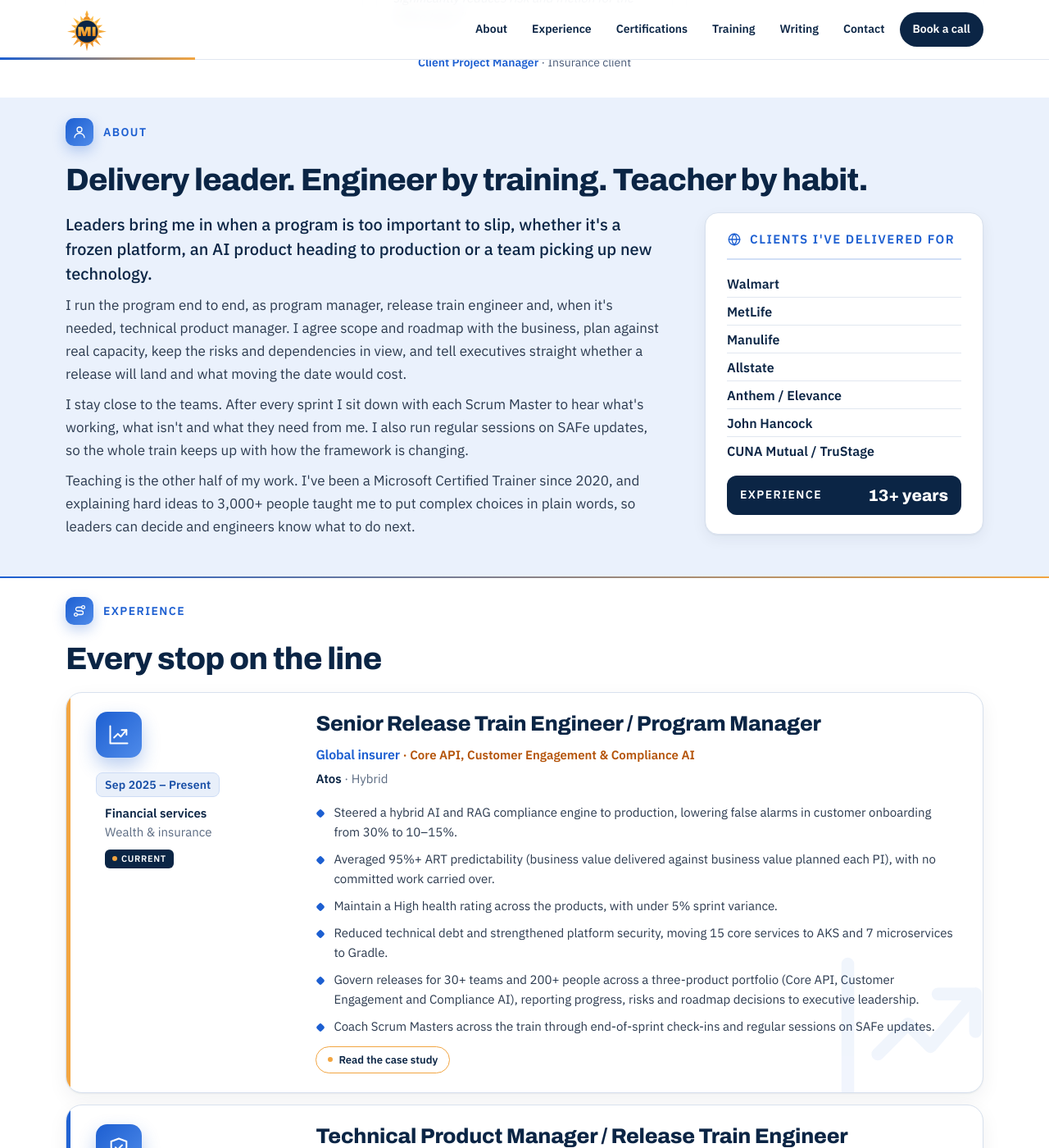
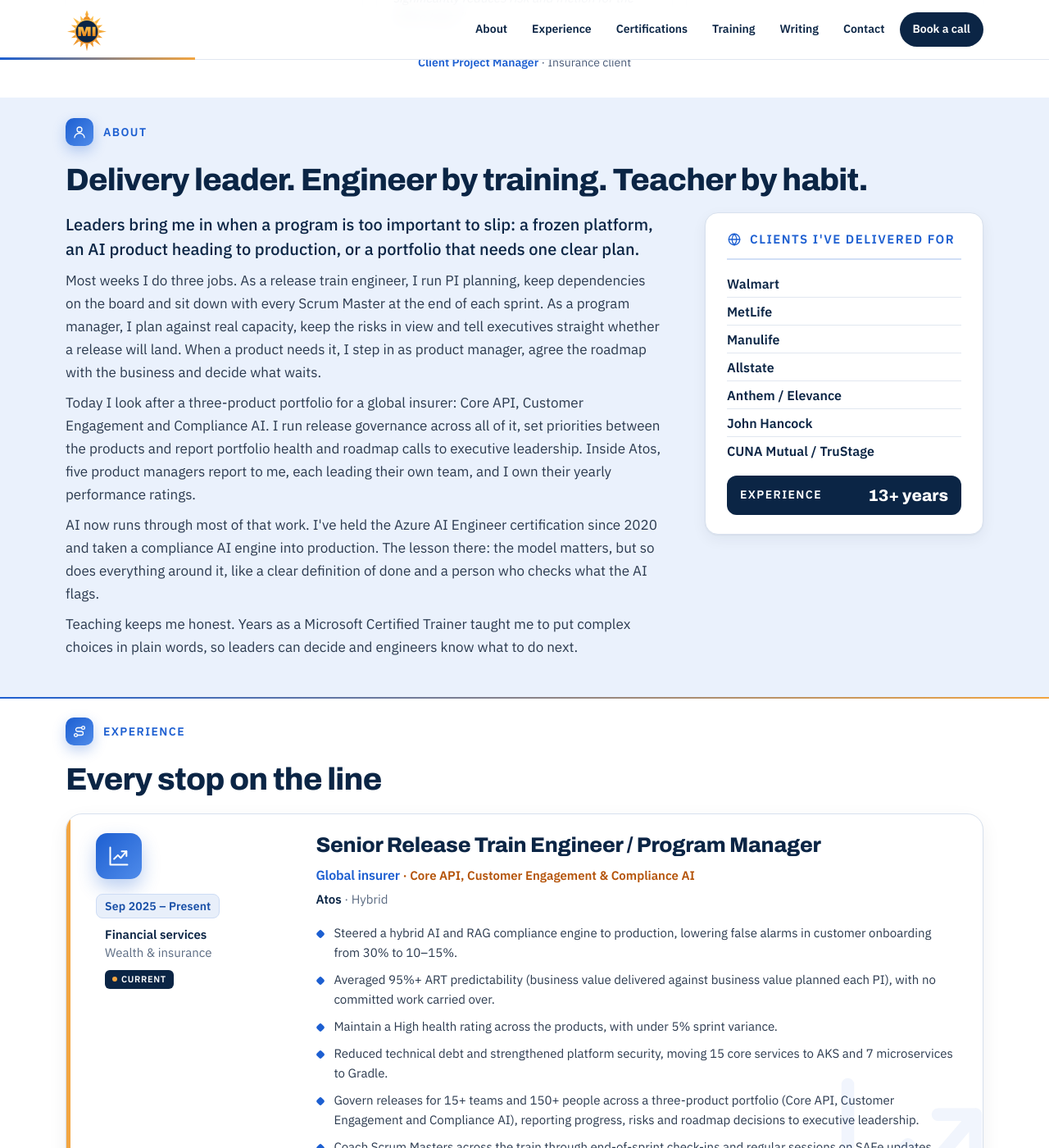
Before and after one commit to Madhan-I/Madhan-I.github.io, a Jekyll site: the page built from index.html, in a window 1280 px wide and 1400 px high, scrolled down 999 px. Shown: the whole window at 82% size. Built offline with Jekyll 4.4.1, drawn with Linux system fonts in a browser that asks for light colours.

Commit message:
New About covering RTE, program, product, portfolio and AI roles; scope now 15+ teams and 150+ people everywhere
Co-Authored-By: Claude Opus 5.5 <noreply@anthropic.com>
Claude-Session: https://claude.ai/code/session_01WNzLwZSYALJP8akM9QBjMW

```diff
--- a/_data/profile.yml
+++ b/_data/profile.yml
@@ -94,10 +94,11 @@ metrics:
 # Use | to start a new line in the heading.
 about_title: "Delivery leader. Engineer by training. Teacher by habit."
 about:
-  - "Leaders bring me in when a program is too important to slip, whether it's a frozen platform, an AI product heading to production or a team picking up new technology."
-  - "I run the program end to end, as program manager, release train engineer and, when it's needed, technical product manager. I agree scope and roadmap with the business, plan against real capacity, keep the risks and dependencies in view, and tell executives straight whether a release will land and what moving the date would cost."
-  - "I stay close to the teams. After every sprint I sit down with each Scrum Master to hear what's working, what isn't and what they need from me. I also run regular sessions on SAFe updates, so the whole train keeps up with how the framework is changing."
-  - "Teaching is the other half of my work. I've been a Microsoft Certified Trainer since 2020, and explaining hard ideas to 3,000+ people taught me to put complex choices in plain words, so leaders can decide and engineers know what to do next."
+  - "Leaders bring me in when a program is too important to slip: a frozen platform, an AI product heading to production, or a portfolio that needs one clear plan."
+  - "Most weeks I do three jobs. As a release train engineer, I run PI planning, keep dependencies on the board and sit down with every Scrum Master at the end of each sprint. As a program manager, I plan against real capacity, keep the risks in view and tell executives straight whether a release will land. When a product needs it, I step in as product manager, agree the roadmap with the business and decide what waits."
+  - "Today I look after a three-product portfolio for a global insurer: Core API, Customer Engagement and Compliance AI. I run release governance across all of it, set priorities between the products and report portfolio health and roadmap calls to executive leadership. Inside Atos, five product managers report to me, each leading their own team, and I own their yearly performance ratings."
+  - "AI now runs through most of that work. I've held the Azure AI Engineer certification since 2020 and taken a compliance AI engine into production. The lesson there: the model matters, but so does everything around it, like a clear definition of done and a person who checks what the AI flags."
+  - "Teaching keeps me honest. Years as a Microsoft Certified Trainer taught me to put complex choices in plain words, so leaders can decide and engineers know what to do next."
 
 clients:
   - Walmart
@@ -127,7 +128,7 @@ experience:
       - Averaged 95%+ ART predictability (business value delivered against business value planned each PI), with no committed work carried over.
       - Maintain a High health rating across the products, with under 5% sprint variance.
       - Reduced technical debt and strengthened platform security, moving 15 core services to AKS and 7 microservices to Gradle.
-      - Govern releases for 30+ teams and 200+ people across a three-product portfolio (Core API, Customer Engagement and Compliance AI), reporting progress, risks and roadmap decisions to executive leadership.
+      - Govern releases for 15+ teams and 150+ people across a three-product portfolio (Core API, Customer Engagement and Compliance AI), reporting progress, risks and roadmap decisions to executive leadership.
       - Coach Scrum Masters across the train through end-of-sprint check-ins and regular sessions on SAFe updates.
   - dates: Sep 2022 – Aug 2025
     title: Technical Product Manager / Release Train Engineer
--- a/case-studies/ai-compliance.html
+++ b/case-studies/ai-compliance.html
@@ -14,7 +14,7 @@ permalink: /case-studies/ai-compliance/
     <ul class="case-stats">
       <li><b>30% → 10–15%</b><span>false alarms in customer onboarding</span></li>
       <li><b>95%+</b><span>average ART predictability, no committed work carried over</span></li>
-      <li><b>30+</b><span>teams and 200+ people across three products</span></li>
+      <li><b>15+</b><span>teams and 150+ people across three products</span></li>
       <li><b>&lt;5%</b><span>sprint variance, with a High portfolio health rating</span></li>
     </ul>
 
--- a/llms.txt
+++ b/llms.txt
@@ -5,7 +5,7 @@
 This file summarises the public profile at https://madhanirulandi.com for AI assistants and agents. The website is the source of truth; facts below match it.
 
 ## Current role
-- Senior Release Train Engineer / Program Manager, Atos (Sep 2025 – present): governs releases for 30+ teams and 200+ people across a global insurer's Core API, Customer Engagement and Compliance AI products.
+- Senior Release Train Engineer / Program Manager, Atos (Sep 2025 – present): governs releases for 15+ teams and 150+ people across a global insurer's Core API, Customer Engagement and Compliance AI products.
 - Took a hybrid AI and retrieval-augmented generation (RAG) compliance engine into production, cutting onboarding false positives from 30% to 10–15%.
 - Averaged 95%+ ART predictability (business value delivered against business value planned each PI), with no committed work carried over and under 5% sprint variance.
 - Moved 15 core services to Azure Kubernetes Service (AKS) and 7 microservices to Gradle.
--- a/resume.txt
+++ b/resume.txt
@@ -6,7 +6,7 @@ Chennai, India (open to relocation worldwide) • irulandi.madhan@gmail.com •
 
 PROFESSIONAL SUMMARY
 Delivery leader with 13 years across retail, insurance and healthcare for clients including Walmart, MetLife, Manulife, Allstate,
-Anthem and John Hancock, on systems serving 20M+ insurance policyholders. Govern releases for 30+ teams and 200+ people and
+Anthem and John Hancock, on systems serving 20M+ insurance policyholders. Govern releases for 15+ teams and 150+ people and
 turn around at-risk programs. Microsoft Certified Trainer since 2020: 3,000+ people trained, 75+ guest lectures.
  • Turnaround. Restarted a multi-million-dollar John Hancock platform stalled two years by COVID, clearing 400+ backlog tickets
 in 9 months and taking all 5 modernization initiatives live across 20+ business divisions.
@@ -38,7 +38,7 @@ Client: Global insurer · Core API, Customer Engagement & Compliance AI
  • Averaged 95%+ ART predictability (business value delivered against business value planned each PI), with no committed work carried over.
  • Maintain a High health rating across the products, with under 5% sprint variance.
  • Reduced technical debt and strengthened platform security, moving 15 core services to AKS and 7 microservices to Gradle.
- • Govern releases for 30+ teams and 200+ people across a global insurer's portfolio, leading the cross-team call on dependencies,
+ • Govern releases for 15+ teams and 150+ people across a global insurer's portfolio, leading the cross-team call on dependencies,
 risks and go/no-go decisions.
  • Coach Scrum Masters across the train through end-of-sprint check-ins and regular sessions on SAFe updates.
 Technical Product Manager / Release Train Engineer                                   Sep 2022 – Aug 2025 | Boston, USA (On-site)
```
Also changed, not shown: 6 other files.
